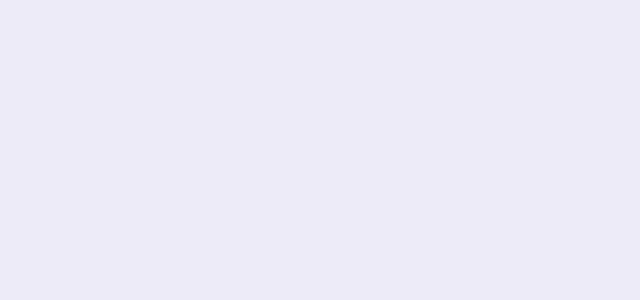
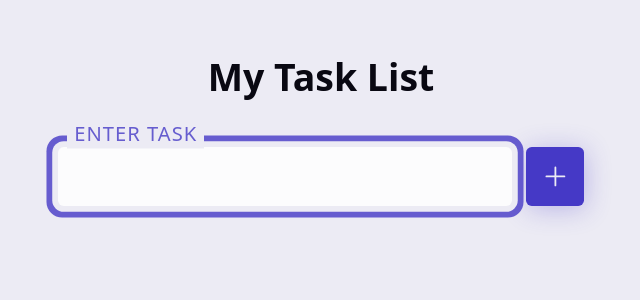
Before and after one commit to mhowell07/react-todo, a React (Vite) app: page / in a window 1280 px wide. Shown: the top 300 px of the page, without its empty margins (319-959 px from the left). Built offline with nearby package versions, Linux system fonts and the light colour scheme.

Commit message:
create add task form

```diff
--- a/package.json
+++ b/package.json
@@ -9,6 +9,7 @@
     "preview": "vite preview"
   },
   "dependencies": {
+    "@heroicons/react": "^2.0.13",
     "react": "^18.2.0",
     "react-dom": "^18.2.0"
   },
--- a/src/App.jsx
+++ b/src/App.jsx
@@ -1,11 +1,21 @@
 import { useState } from 'react'
+
+// custom components
+import CustomForm from './components/CustomForm'
 
 function App() {
   const [count, setCount] = useState(0)
 
+  const addTask = (task) => {
+    console.log(task)
+  }
+
   return (
-    <div className="App">
-
+    <div className="container">
+      <header>
+        <h1>My Task List</h1>
+      </header>
+      <CustomForm addTask={addTask}/>
     </div>
   )
 }
--- /dev/null
+++ b/src/components/CustomForm.jsx
@@ -0,0 +1,53 @@
+import { useState } from 'react'
+
+// library imports
+import { PlusIcon } from '@heroicons/react/24/solid'
+
+const CustomForm = ({ addTask }) => {
+    const [task, setTask] = useState("");
+
+    const handleFormSubmit = (e) => {
+        e.preventDefault();
+        addTask({
+            name: task,
+            checked: false,
+            id: Date.now()
+        })
+        setTask("")
+    }
+
+    return (
+        <form
+            className="todo"
+            onSubmit={handleFormSubmit}
+        >
+            <div className="wrapper">
+                <input
+                    type="text"
+                    id="task"
+                    className="input"
+                    value={task}
+                    onInput={(e) => setTask(e.target.value)}
+                    required
+                    autoFocus
+                    maxLength={60}
+                    placeholder="Enter Task"
+                />
+                <label
+                    htmlFor="task"
+                    className="label"
+
+                >Enter Task</label>
+            </div>
+            <button
+                className="btn"
+                aria-label="Add Task"
+                type="submit"
+            >
+                <PlusIcon />
+            </button>
+        </form>
+    )
+}
+
+export default CustomForm
```
Also changed, not shown: 1 other file (tests, documents, lock files or other folders).
